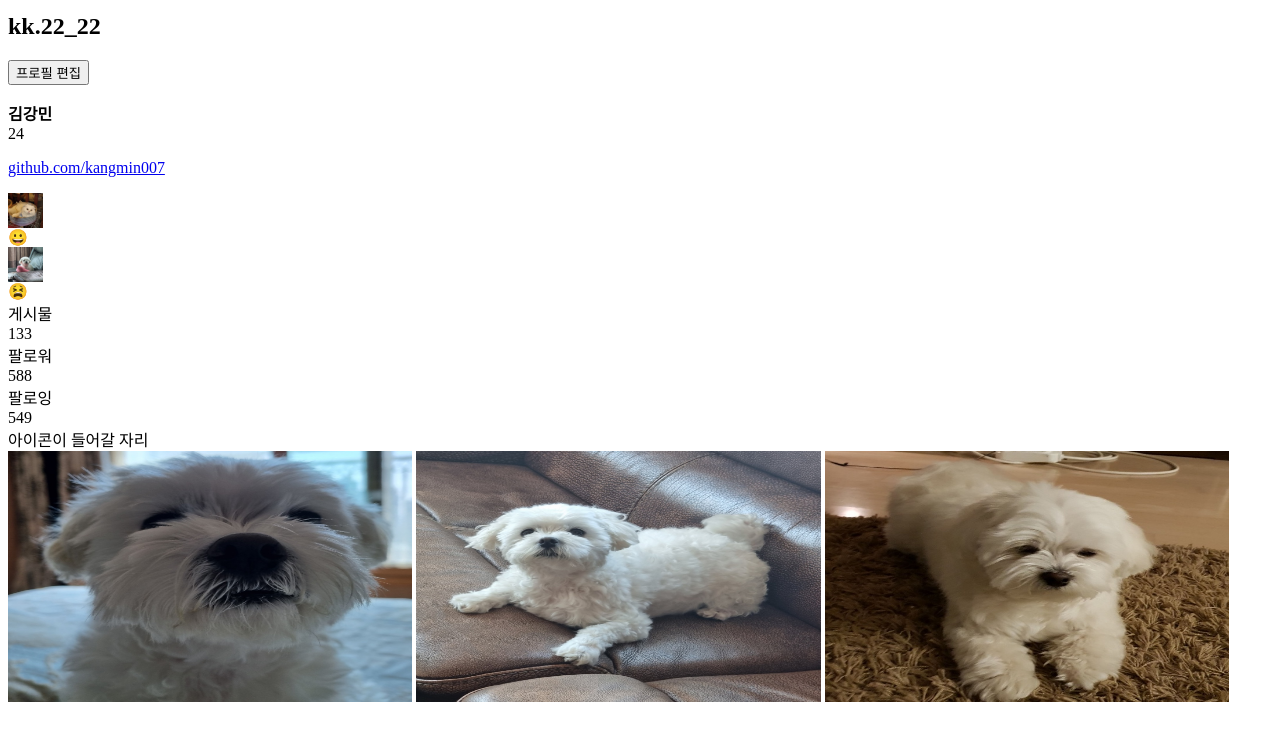
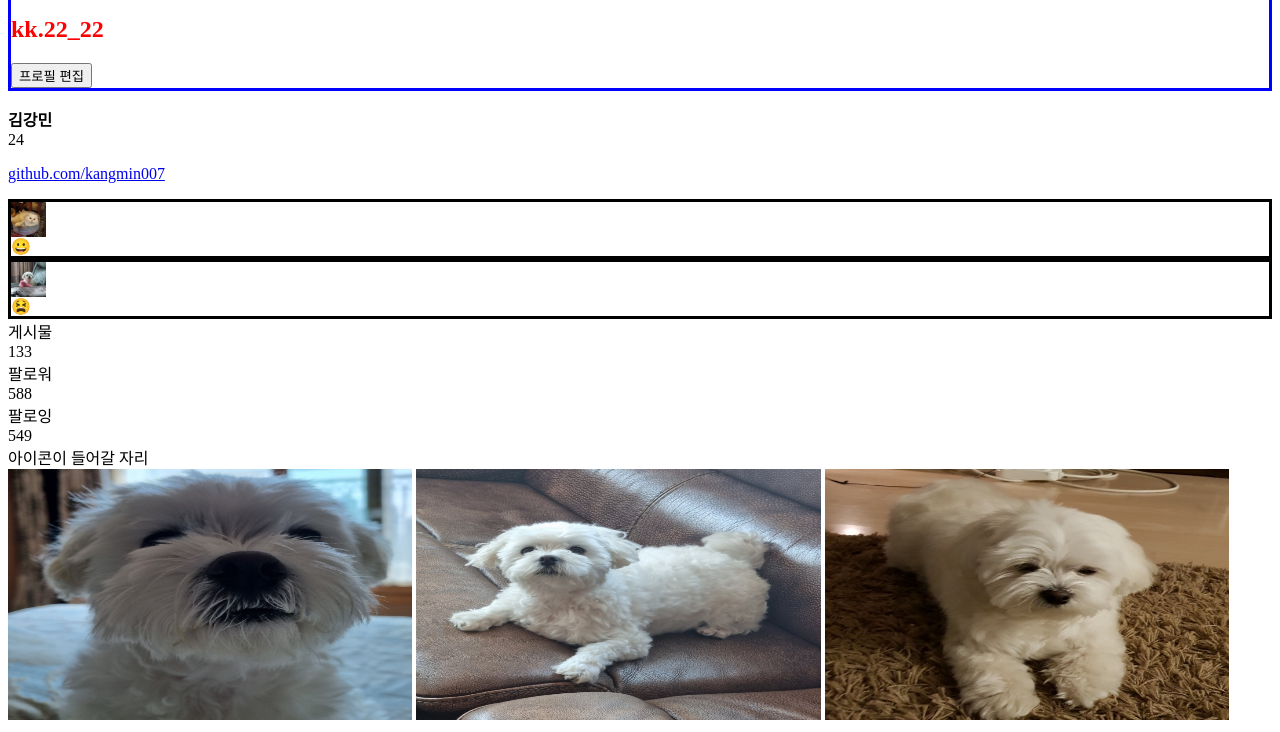
Before and after one commit to kangmin007/instagram, a plain HTML site: page index.html in a window 1280 px wide. Shown: the part 177-909 px from the top of the page. Drawn offline with Linux system fonts and the light colour scheme.

Commit message:
style.css 추가

```diff
--- a/index.html
+++ b/index.html
@@ -1,13 +1,16 @@
 <html>
-    <head></head>
+    <head>
+        <link href="style.css" rel="stylesheet"
+    </head>
     <body>
+
         <div>
             <img src="https://upload.wikimedia.org/wikipedia
 /commons/thumb/2/2a/Instagram_logo.svg/1024px-Instagram_
 logo.svg.png" width="150px"/>
         </div>
 
-        <div>
+        <div id="profile">
             <img src="image/profile.jpg" width="50px"/>
             <div>
                 <h2>kk.22_22</h2>
@@ -30,7 +33,7 @@ logo.svg.png" width="150px"/>
         </div>
 
         <div>
-            <div>
+            <div class="highlight">
                 <div>
                     <img src="image/h1 1.jpg" height="35px"/>
                 </div>
@@ -38,7 +41,7 @@ logo.svg.png" width="150px"/>
                     😀
                 </div>
             </div>
-            <div>
+            <div class="highlight">
                 <div>
                     <img src="image/h1 2.jpg" height="35px"/>
                 </div>
--- /dev/null
+++ b/style.css
@@ -0,0 +1,10 @@
+h2{
+    color:red;
+}
+.highlight{
+    border:solid;
+}
+#profile{
+    border:solid;
+    border-color:blue;
+}
```
